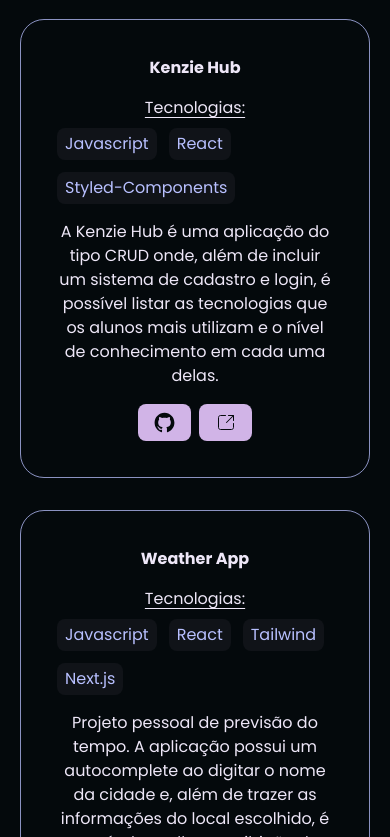
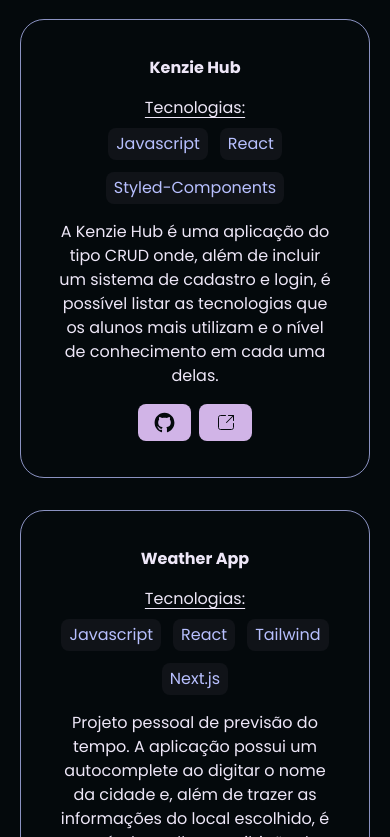
Before and after one commit to vinicioscst/portfolio, a Next.js app: page / in a window 390 px wide. Shown: the part 1547-2384 px from the top of the page. Built offline with nearby package versions, Linux system fonts and the light colour scheme.

Commit message:
style: tags are now centered on mobile devices

```diff
--- a/src/components/ProjectCard/index.tsx
+++ b/src/components/ProjectCard/index.tsx
@@ -22,7 +22,7 @@
       </h3>
       <div className="flex flex-col items-center md:items-start gap-2">
         <p className="underline underline-offset-4">Tecnologias:</p>
-        <div className="flex flex-wrap gap-3">
+        <div className="flex flex-wrap justify-center md:justify-normal gap-3">
           {project.techs.map((tech) => (
             <span key={tech} className="bg-[#101318] text-accent-color py-1 px-2 rounded-lg select-none cursor-pointer">
               {tech}
```
